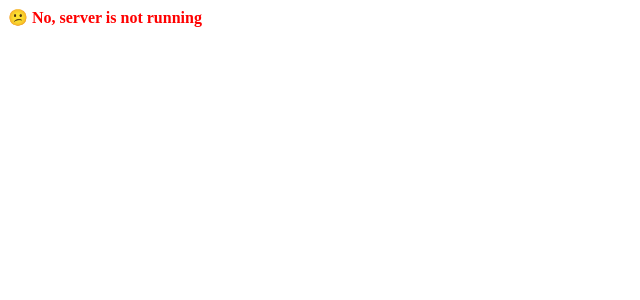
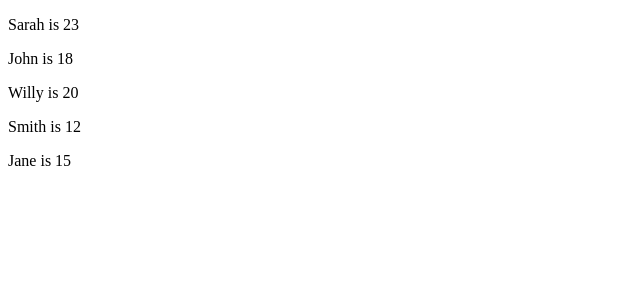
Before and after one commit to divyanjali2/angular_frontend, an Angular app: page / in a window 1280 px wide. Shown: the top 300 px of the page, without its empty margins (0-640 px from the left). Built offline with nearby package versions, Linux system fonts and the light colour scheme.

Commit message:
Control flow in componens - @for

```diff
--- a/src/app/app.component.ts
+++ b/src/app/app.component.ts
@@ -49,31 +49,51 @@ import { RouterOutlet } from '@angular/router';
 
 
 //Control flow in componens - @if
+// @Component({
+//   selector: 'app-root',
+//   template: `
+//     <div>
+//       @if (isServerRunning) {
+//         <span class="running">😍 Yes, server is running</span>
+//       } @else {
+//         <span class="not-running">😕 No, server is not running</span>
+//       }
+//     </div>
+//   `,
+//   //applying colors based on true false
+//   styles: [
+//     `
+//     .running {
+//       color: green;
+//       font-weight: bold;
+//     }
+//     .not-running {
+//       color: red;
+//       font-weight: bold;
+//     }
+//     `
+//   ],
+// })
+// export class AppComponent {
+//   isServerRunning = false;
+// }
+
+//Control flow in componens - @for
 @Component({
   selector: 'app-root',
   template: `
-    <div>
-      @if (isServerRunning) {
-        <span class="running">😍 Yes, server is running</span>
-      } @else {
-        <span class="not-running">😕 No, server is not running</span>
-      }
-    </div>
+    @for(user of users; track user.id) {
+      <p>{{ user.name }} is {{ user.age }}</p>
+    }
   `,
-  //applying colors based on true false
-  styles: [
-    `
-    .running {
-      color: green;
-      font-weight: bold;
-    }
-    .not-running {
-      color: red;
-      font-weight: bold;
-    }
-    `
-  ],
 })
+
 export class AppComponent {
-  isServerRunning = false;
+  users = [
+    {id: 0, name: 'Sarah', age: 23},
+    {id: 1, name: 'John', age: 18},
+    {id: 2, name: 'Willy', age: 20},
+    {id: 3, name: 'Smith', age: 12},
+    {id: 4, name: 'Jane', age: 15},
+  ]
 }
```
